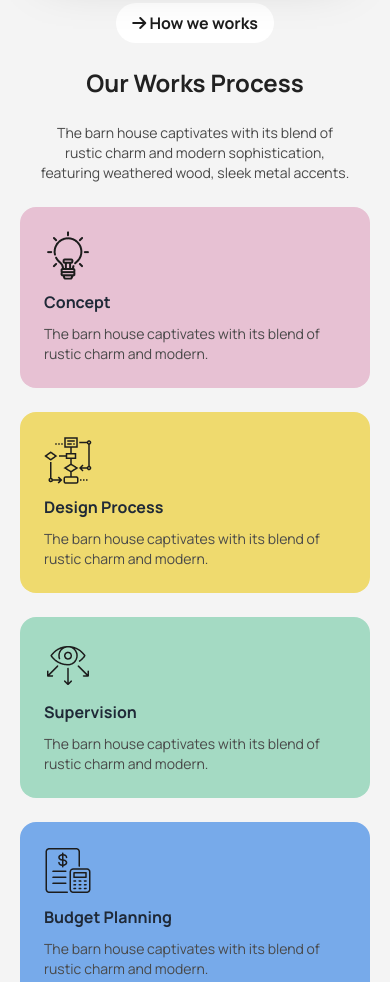
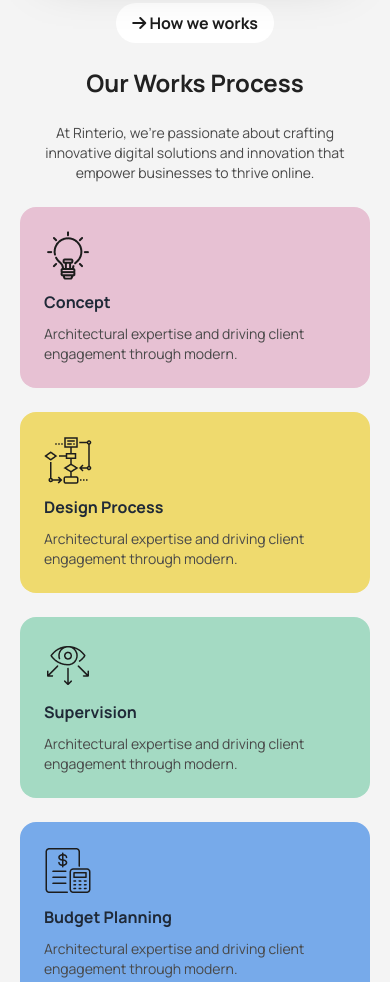
Before and after one commit to Mostafiz002/assignment-three, a plain HTML site: page index.html in a window 390 px wide. Shown: the part 1639-2621 px from the top of the page. Drawn offline with nearby package versions, Linux system fonts and the light colour scheme.

Commit message:
fixed some issues

```diff
--- a/index.html
+++ b/index.html
@@ -126,7 +126,7 @@
                 <div class="md:pr-3 lg:pr-24 space-y-2.5 text-left">
                   <h5 class="font-bold text-base lg:text-xl">Commercial</h5>
                   <p class="text-p-color text-sm lg:text-base">
-                    The barn house captivates with its blend of rustic charm and modern.
+                    Architectural expertise and driving client engagement through modern.
                   </p>
                 </div>
               </div>
@@ -136,7 +136,7 @@
                 <div class="md:pr-3 lg:pr-24 space-y-2.5 text-left">
                   <h5 class="font-bold text-base lg:text-xl">Residential</h5>
                   <p class="text-p-color text-sm lg:text-base">
-                    The barn house captivates with its blend of rustic charm and modern.
+                    Architectural expertise and driving client engagement through modern.
                   </p>
                 </div>
               </div>
@@ -153,7 +153,7 @@
           </button>
           <h3 class="text-2xl lg:text-4xl font-bold text-h-color">Our Works Process</h3>
           <p class="text-p-color text-sm lg:text-base pl-10 lg:pl-28 pr-10 lg:pr-28 lg:w-[60%] mx-auto">
-            The barn house captivates with its blend of rustic charm and modern sophistication, featuring weathered wood, sleek metal accents.
+            At Rinterio, we're passionate about crafting innovative digital solutions and innovation that empower businesses to thrive online.
           </p>
         </div>
         <!-- parent card  -->
@@ -163,7 +163,7 @@
             <img src="assets/concept.png" alt="">
             <h5 class="font-bold text-base lg:text-xl">Concept</h5>
             <p class="text-p-color text-sm lg:text-base">
-              The barn house captivates with its blend of rustic charm and modern.
+              Architectural expertise and driving client engagement through modern.
             </p>
           </div>
           <!-- card-2  -->
@@ -171,7 +171,7 @@
             <img src="assets/flow-chart.png" alt="">
             <h5 class="font-bold text-base lg:text-xl">Design Process</h5>
             <p class="text-p-color text-sm lg:text-base">
-              The barn house captivates with its blend of rustic charm and modern.
+              Architectural expertise and driving client engagement through modern.
             </p>
           </div>
           <!-- card-3  -->
@@ -179,7 +179,7 @@
             <img src="assets/vision.png" alt="">
             <h5 class="font-bold text-base lg:text-xl">Supervision</h5>
             <p class="text-p-color text-sm lg:text-base">
-              The barn house captivates with its blend of rustic charm and modern.
+              Architectural expertise and driving client engagement through modern.
             </p>
           </div>
           <!-- card-4  -->
@@ -187,7 +187,7 @@
             <img src="assets/budget-planning.png" alt="">
             <h5 class="font-bold text-base lg:text-xl">Budget Planning</h5>
             <p class="text-p-color text-sm lg:text-base">
-              The barn house captivates with its blend of rustic charm and modern.
+              Architectural expertise and driving client engagement through modern.
             </p>
           </div>
         </div>
@@ -201,7 +201,7 @@
           </button>
           <h3 class="text-2xl lg:text-4xl font-bold text-h-color">Our Latest Portfolio</h3>
           <p class="text-p-color text-sm lg:text-base pl-10 lg:pl-28 pr-10 lg:pr-28 lg:w-[60%] mx-auto">
-            The barn house captivates with its blend of rustic charm and modern sophistication, featuring weathered wood, sleek metal accents.
+            At Rinterio, we're passionate about crafting innovative digital solutions and innovation that empower businesses to thrive online.
           </p>
         </div>
         <!-- parent card 1 -->
@@ -212,7 +212,7 @@
             <div class="space-y-4 flex flex-col justify-center">
               <h5 class="font-bold text-base lg:text-xl">Commercial</h5>
               <p class="text-p-color text-sm lg:text-base">
-                The barn house captivates with its blend of rustic charm and modern. The barn house captivates with its blend of rustic charm and modern .
+                At Rinterio, we're passionate about crafting innovative digital solutions and innovation that empower businesses to thrive online.
               </p>
               <button onclick="window.location.href='https://web.programming-hero.com/home';" class="bg-transparent text-left font-bold rounded-full text-custom-black font-bold">
             View Details
@@ -243,7 +243,7 @@
             <div class="space-y-5 flex flex-col justify-center">
               <h5 class="font-bold text-base lg:text-xl">Commercial</h5>
               <p class="text-p-color text-sm lg:text-base">
-                The barn house captivates with its blend of rustic charm and modern.
+                Architectural expertise and driving client engagement through modern.
               </p>
               <button onclick="window.location.href='https://web.programming-hero.com/home';" class="bg-transparent font-bold text-left rounded-full text-custom-black font-bold">
             View Details
@@ -272,7 +272,7 @@
           </button>
           <h3 class="text-2xl lg:text-4xl font-bold text-h-color">Frequently Asked Any Questions</h3>
           <p class="text-p-color text-sm lg:text-base pl-10 lg:pl-28 pr-10 lg:pr-28 lg:w-[60%] mx-auto">
-            The barn house captivates with its blend of rustic charm and modern sophistication, featuring weathered wood, sleek metal accents.
+            At Rinterio, we're passionate about crafting innovative digital solutions and innovation that empower businesses to thrive online.
           </p>
         </div>
         <!-- faq  -->
@@ -343,7 +343,7 @@
         </div>
       </section>
       <!-- contact section  -->
-      <section class="px-5 lg:px-14 pt-7 lg:pt-24 pb-12 lg:pb-24 bg-cover bg-no-repeat" style="background-image: url(assets/bg.jpg);">
+      <section class="px-5 lg:px-14 pt-7 lg:pt-24 pb-12 lg:pb-24 bg-cover bg-no-repeat bg-[url('/assets/bg.jpg')] bg-opacity-50">
         <!-- content  -->
         <div class="text-center space-y-6 mb-6 lg:mb-8">
           <button
@@ -351,7 +351,7 @@
           </button>
           <h3 class="text-2xl lg:text-4xl font-bold text-h-color">Let’s Discuss Next Project</h3>
           <p class="text-p-color text-sm lg:text-base pl-10 lg:pl-28 pr-10 lg:pr-28 lg:w-[60%] mx-auto">
-            The barn house captivates with its blend of rustic charm and  modern sophistication, featuring weathered wood, sleek metal accents.
+            At Rinterio, we're passionate about crafting innovative digital solutions and innovation that empower businesses to thrive online.
           </p>
         </div>
         <!-- form 1   -->
@@ -378,7 +378,7 @@
         <aside>
           <a class="text-3xl font-bold p-0 relative"><i class="fa-solid fa-arrow-right text-sm absolute top-1 px-2.5 py-1.5 bg-nav-btn text-custom-black rounded-full font-semibold -rotate-45"></i><span class="ml-1 pl-9 text-footer-h">Rinterio</span></a>
           <p class="text-footer-p text-sm lg:text-base pl-10 lg:pl-28 pr-10 lg:pr-28 lg:w-[60%] mt-4 mx-auto">
-            The barn house captivates with its blend of rustic charm and modern sophistication, featuring weathered wood, sleek metal accents.
+            At Rinterio, we're passionate about crafting innovative digital solutions and innovation that empower businesses to thrive online.
           </p>
           <nav class="text-footer-h flex flex-col md:flex-row gap-8 md:gap-24 my-8 lg:my-12">
             <a class="link link-hover">Home</a>
```
